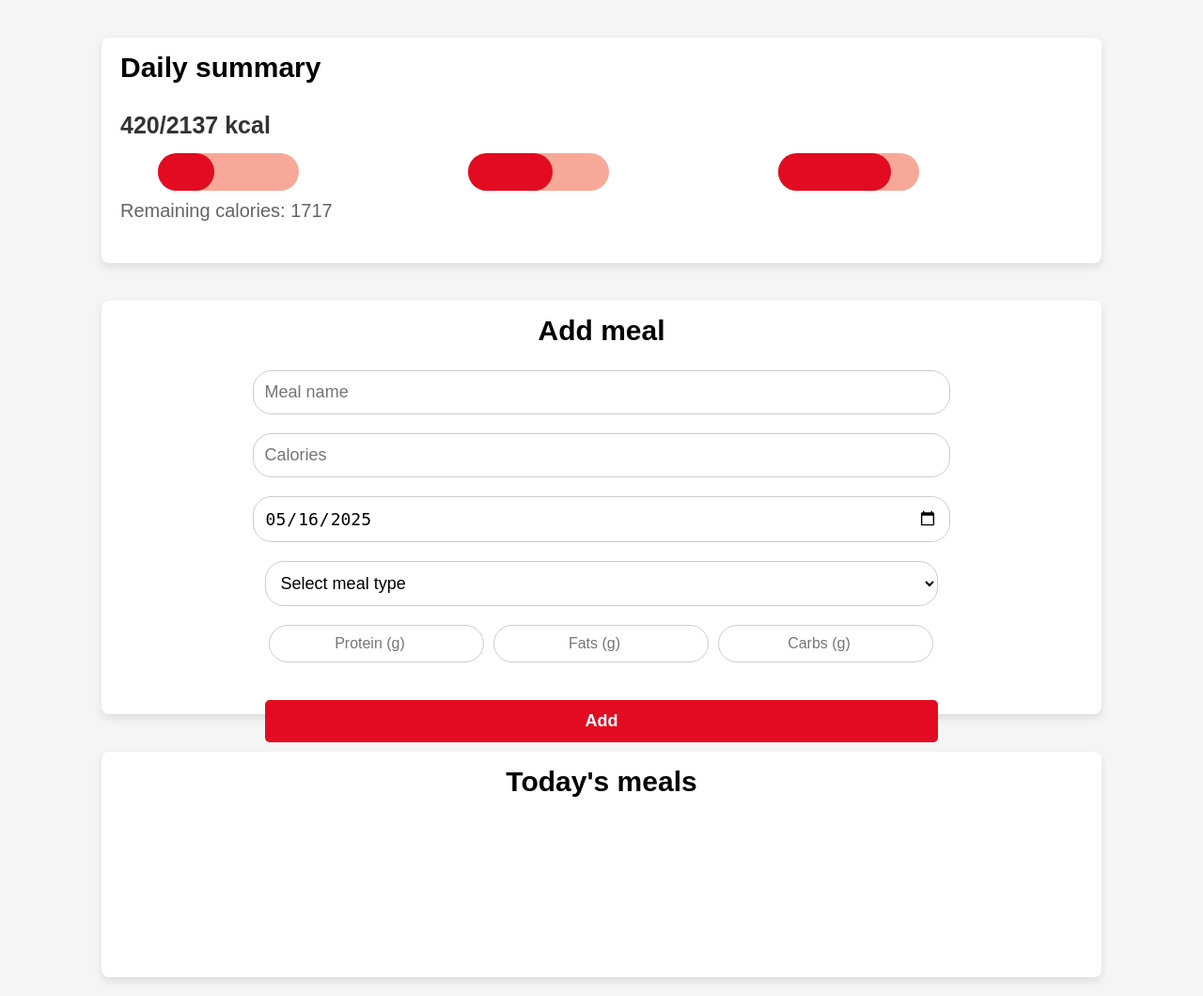
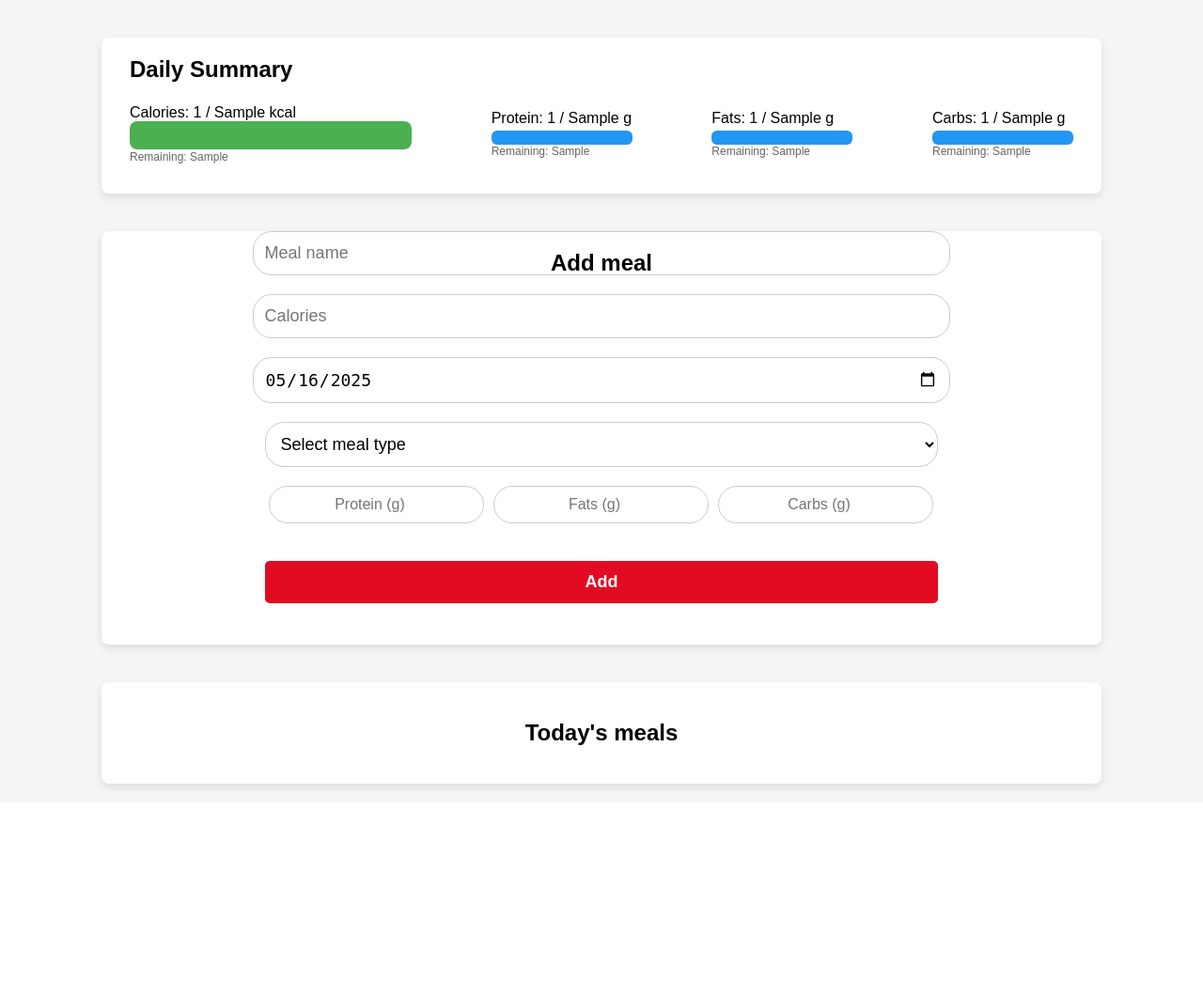
Before and after one commit to Lajkonik1301/diet-app, a Django app: template core/templates/core/main.html in a window 1280 px wide. Shown: the part 77-1137 px from the top of the page at 94% size. After the commit the page ends 921 px from the top, so only its background shows below. Run offline with Django 5.2, Linux system fonts and the light colour scheme; the template is opened without the code that fills it: most values are stand-ins (such as "Sample title", 1, 10 or a date in 2020).

Commit message:
'Daily Summary' fetches data about calories and macros and displays it correctly

```diff
--- a/core/static/core/main.css
+++ b/core/static/core/main.css
@@ -1,8 +1,3 @@
-.summary-title {
-    margin-top: -5px;
-}
-
-/*panel*/
 .container {
     display: flex;
     flex-direction: column;
@@ -13,16 +8,113 @@
 .panel {
     width: 80%;          /* Szerokość pierwszego panelu */
     max-width: 3000px;
-    height: 200px;
     padding: 20px;
     background-color: #ffffff;
     border-radius: 8px;
     box-shadow: 0 4px 10px rgba(0, 0, 0, 0.1);
     margin: 0 auto 20px auto; /* Odstęp między panelami */
-    font-size: 20px;
     position: relative;
 }
 
+/* nagłówek panelu 'daily summary' */
+.daily-summary-title {
+    position: absolute;
+    top: 0px; /* Ustawia tytuł wyżej */
+    margin-left: 10px;
+    font-size: 24px;
+    font-weight: bold;
+}
+
+/* kontener w którym znajdują się divy z paskami postępu */
+.progress-row {
+    display: flex;
+    margin: 35px 10px 0 10px;
+    justify-content: space-between;
+    align-items: center;
+    gap: 40px; /* odstęp między dużym a małymi paskami */
+}
+
+/* tekst nad paskiem postępu */
+.calories-text, .macro-text{
+    margin: 1em 0 0 0;
+    font-size: 16px;
+}
+
+/* tekst pod paskiem postępu */
+.remaining-text{
+    margin: 0 0 1em 0;
+    font-size: 12px;
+    color: #646464;
+}
+
+/* szerokość pasków postępu */
+.progress-element{
+    width: 150px;
+}
+
+/* szerszy pasek dla kalorii */
+.progress-element:first-of-type{
+    width: 300px;
+}
+
+/* --- Styl paska głównego (kalorie) --- */
+.kcal-progress {
+  width: 100%;
+  height: 30px;
+  border-radius: 8px;
+  overflow: hidden;
+  appearance: none;
+}
+
+.kcal-progress::-webkit-progress-bar {
+  background-color: #eee;
+}
+
+.kcal-progress::-webkit-progress-value {
+  background-color: #4caf50;
+}
+
+/* --- Styl pasków makroskładników --- */
+/* styl paska postępu makro */
+.small-progress {
+  width: 100%;
+  height: 15px;
+  margin-top: 4px;
+  border-radius: 6px;
+  appearance: none;
+}
+
+.small-progress::-webkit-progress-bar {
+  background-color: #eee;
+  border-radius: 6px;
+}
+
+.small-progress::-webkit-progress-value {
+  background-color: #2196F3;
+  border-radius: 6px;
+}
+
+/* --- Styl gdy przekroczony limit --- */
+/* styl tekstu */
+.over {
+  color: red;
+}
+
+/* styl pasków postępu */
+.kcal-progress.over::-webkit-progress-value,
+.small-progress.over::-webkit-progress-value {
+  background-color: red;
+}
+
+/* --- Panel 'add meal' --- */
+.add-meal-summary-title {
+    position: absolute;
+    top: 0px; /* Ustawia tytuł wyżej */
+    font-size: 24px;
+    font-weight: bold;
+}
+
+/* Stylizacja formularza */
 .panel.second-panel {
     width: 80%;
     height: 400px;
@@ -32,14 +124,6 @@
     gap: 20px;
 }
 
-.panel-title {
-    position: absolute;
-    top: 15px; /* Ustawia tytuł wyżej */
-    font-size: 24px;
-    font-weight: bold;
-}
-
-/* Stylizacja formularza */
 form {
     display: flex;
     flex-direction: column;
@@ -106,74 +190,3 @@ form {
     /* Bez ustawiania wysokości - to pozwala panelowi rosnąć */
     min-height: 50px;      /* Minimalna wysokość dla trzeciego panelu */
 }
-
-
-
-
-/* Kontener w jednej linii */
-.progress-row {
-    display: flex;
-    justify-content: space-between;
-    align-items: center;
-    gap: 40px; /* odstęp między dużym a małymi paskami */
-}
-
-/*progress bar*/
-.main-progress {
-    width: 300px;
-    height: 50px;
-    appearance: none;
-    margin-top: 10px;
-}
-
-.main-progress::-webkit-progress-bar {
-    background-color: #f8a898;
-    border-radius: 30px;
-}
-
-.main-progress::-webkit-progress-value {
-    background-color: #e30b21;
-    border-radius: 30px;
-}
-
-
-.progress-container {
-    display: flex;
-    margin-right: 190px;
-    gap: 180px;
-}
-
-.small-progress {
-    width: 150px; /* Możesz dostosować szerokość pasków */
-    height: 40px;
-    margin-top: 10px;
-    appearance: none;
-    display: inline-block; /* Ustawienie pasków obok siebie */
-
-}
-
-.small-progress::-webkit-progress-bar {
-    background-color: #f8a898;  /* Tło pasków */
-    border-radius: 25px;
-}
-
-.small-progress::-webkit-progress-value {
-    background-color: #e30b21;  /* Kolor wypełnienia pasków */
-    border-radius: 25px;
-}
-
-
-
-
-.calories-text {
-    margin-top: 30px;
-    margin-bottom: 0px;
-    font-weight: bold;
-    color: #333;
-    font-size: 25px;
-}
-.rem-text {
-    margin-top: 5px;
-    margin-bottom: 0px;
-    color: #646464;
-}
--- a/core/templates/core/main.html
+++ b/core/templates/core/main.html
@@ -27,23 +27,84 @@
     <div class="container">
         <!-- Pierwszy panel -->
         <div class="panel">
-            <h2 class="summary-title">Daily summary</h2>
-            <p class="calories-text">420/2137 kcal</p>
+            <h2 class="daily-summary-title">Daily Summary</h2>
+
+            <!-- Kalorie -->
             <div class="progress-row">
-                <progress class="main-progress" value="420" max="2137"></progress>
+                <div class="progress-element">
+                    <p class="calories-text">
+                        <span class="{% if total_calories > goal_calories %}over{% endif %}">
+                            Calories: {{ total_calories }}
+                        </span>
+                            / {{ goal_calories }} kcal
+                    </p>
+                    <progress class="kcal-progress {% if total_calories > goal_calories %}over{% endif %}"
+                            value="{{ total_calories }}"
+                            max="{{ goal_calories }}">
+                    </progress>
+                    <p class="remaining-text {% if total_calories > goal_calories %}over{% endif %}">
+                        Remaining: {{ remaining_calories}}
+                    </p>
+                </div>
 
-                <div class="progress-container">
-                    <progress class="small-progress" value="40" max="100"></progress>
-                    <progress class="small-progress" value="60" max="100"></progress>
-                    <progress class="small-progress" value="80" max="100"></progress>
+                <!-- Białko -->
+                <div class="progress-element">
+                    <p class="macro-text">
+                        <span class="{% if total_protein > goal_protein %}over{% endif %}">
+                            Protein: {{ total_protein }}
+                        </span>
+                            / {{ goal_protein }} g
+                    </p>
+                    <progress class="small-progress {% if total_protein > goal_protein %}over{% endif %}"
+                            value="{{ total_protein }}"
+                            max="{{ goal_protein }}">
+                    </progress>
+                    <p class="remaining-text">
+                        Remaining: {{ remaining_protein}}
+                    </p>
                 </div>
+
+                <!-- Tłuszcze -->
+                <div class="progress-element">
+                    <p class="macro-text">
+                        <span class="{% if total_fat > goal_fat %}over{% endif %}">
+                            Fats: {{ total_fat }}
+                        </span>
+                            / {{ goal_fat }} g
+                    </p>
+                    <progress class="small-progress {% if total_fat > goal_fat %}over{% endif %}"
+                            value="{{ total_fat }}"
+                            max="{{ goal_fat }}">
+                    </progress>
+                    <p class="remaining-text">
+                        Remaining: {{ remaining_fat}}
+                    </p>
+                </div>
+
+                <!-- Węglowodany -->
+                <div class="progress-element">
+                    <p class="macro-text {% if total_carbs > goal_carbs %}over{% endif %}">
+                        <span class="{% if total_carbs > goal_carbs %}over{% endif %}">
+                            Carbs: {{ total_carbs }}
+                        </span>
+                            / {{ goal_carbs }} g
+                    </p>
+                    <progress class="small-progress {% if total_carbs > goal_carbs %}over{% endif %}"
+                            value="{{ total_carbs }}"
+                            max="{{ goal_carbs }}">
+                    </progress>
+                    <p class="remaining-text">
+                        Remaining: {{ remaining_carbs}}
+                    </p>
+                </div>
+
             </div>
-            <p class="rem-text">Remaining calories: 1717</p>
         </div>
+
 
         <!-- Drugi panel (z większą szerokością) -->
         <div class="panel second-panel">
-            <h2 class="summary-title">Add meal</h2>
+            <h2 class="add-meal-summary-title">Add meal</h2>
             <form action="#" method="post">
                 {% csrf_token %}
                 <input type="text" class="meal-input" placeholder="Meal name" name="meal-name">
```
Also changed, not shown: core/views.py (+40 -4 lines).
